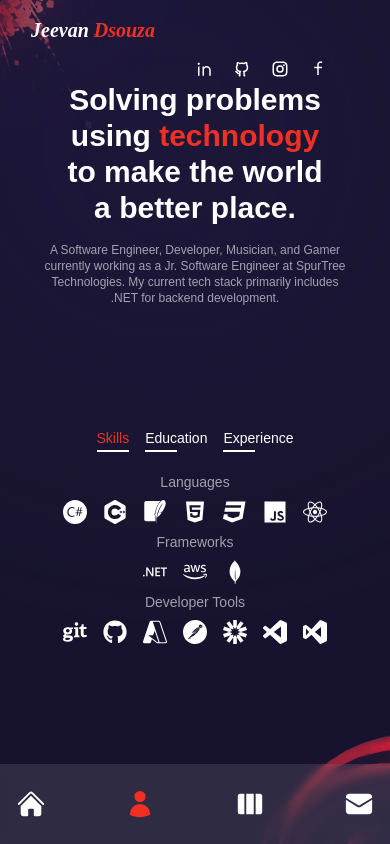
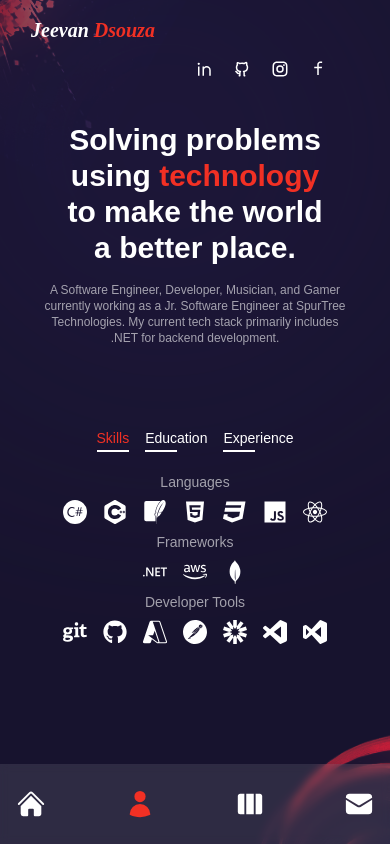
Before and after one commit to JeevanDsouzajd/Portfolio, a Next.js app: page /about in a window 390 px wide. Built offline with nearby package versions, Linux system fonts and the light colour scheme; a web font is replaced by a local one.

Commit message:
Fixed overlapping issues in small screen resolution mobile phones

```diff
--- a/pages/about/index.js
+++ b/pages/about/index.js
@@ -105,7 +105,7 @@ const About = () => {
       <Circles />
       <div className="container mx-auto min-h-screen flex flex-col items-center xl:flex-row gap-x-6">
         {/* Text Section */}
-        <div className="flex-1 flex flex-col justify-center px-4 xl:px-0  -mt-20">
+        <div className="flex-1 flex flex-col justify-center px-4 xl:px-0 xl:-mt-20">
           <motion.h2
             variants={fadeIn("right", 0.2)}
             initial="hidden"
--- a/pages/work/index.js
+++ b/pages/work/index.js
@@ -20,7 +20,7 @@ const Work = () => {
               initial="hidden"
               animate="show"
               exit="hidden"
-              className="h2 text-2xl md:text-3xl xl:text-4xl font-bold p-2 rounded-md ml-3"
+              className="h2 text-2xl md:text-3xl xl:text-4xl font-bold p-2 rounded-md ml-3 sm:mt-2"
             >
               My Projects
             </motion.h2>
@@ -29,7 +29,7 @@ const Work = () => {
               initial="hidden"
               animate="show"
               exit="hidden"
-              className="text-sm md:text-base xl:text-lg leading-relaxed p-4 rounded-md mb-6 md:mb-8"
+              className="text-sm md:text-base xl:text-lg leading-relaxed p-4 rounded-md mb-6 md:mb-8 sm:-mt-12"
             >
               During my free time, I&apos;ve tried to build some personal
               projects. Some of my completed projects include: Player-Pulse,
```
